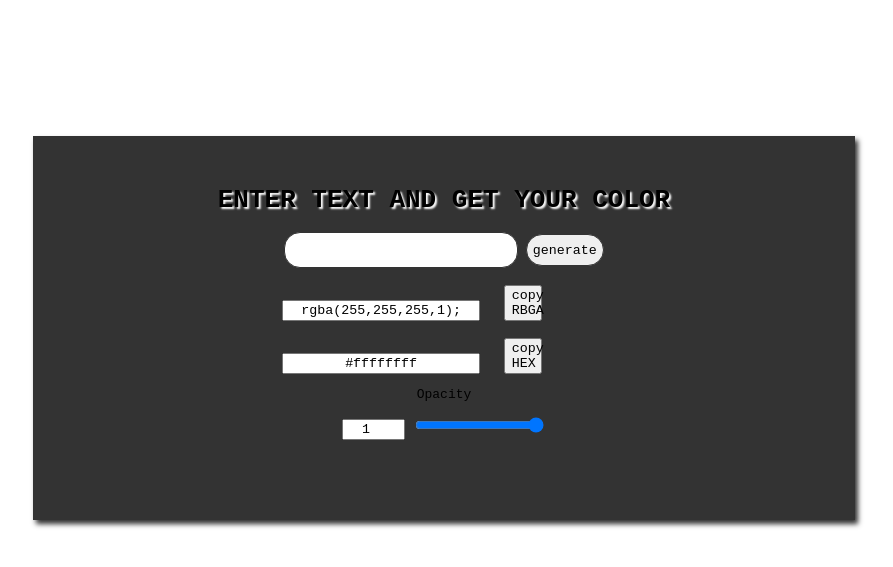
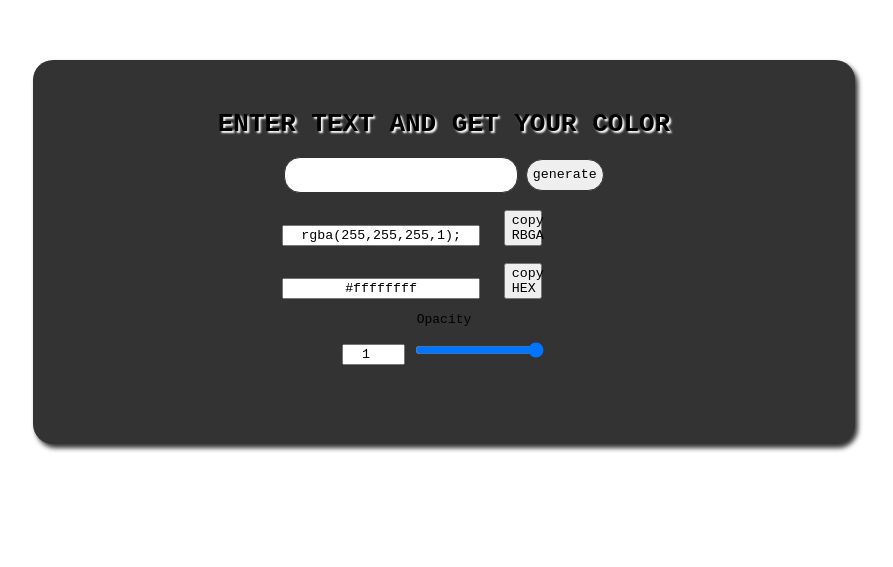
Before and after one commit to maximiliansteiger/name-to-color, a plain HTML site: page index.html in a window 1280 px wide. Shown: the part 193-760 px from the top of the page, without its empty margins (196-1089 px from the left). Drawn offline with Linux system fonts and the light colour scheme.

Commit message:
changed border

```diff
--- a/style.css
+++ b/style.css
@@ -4,22 +4,21 @@
 }
 
 body {
-    /* background-image: url("./11b2c0d0d3618b138dca11b32e40999d.png"); */
     background-size: cover;
     background-attachment: fixed;
     background-position: center;
 }
 
 #content {
-
     background-color: #333;
     justify-content: center;
     margin: 0 auto;
     width: 60%;
     padding: 4vh;
     height: 40vh;
-    margin-top: 26%;
+    margin-top: 20%;
     box-shadow: 3px 4px 5px #333;
+    border-radius: 20px;
 }
 
 #name,
```
